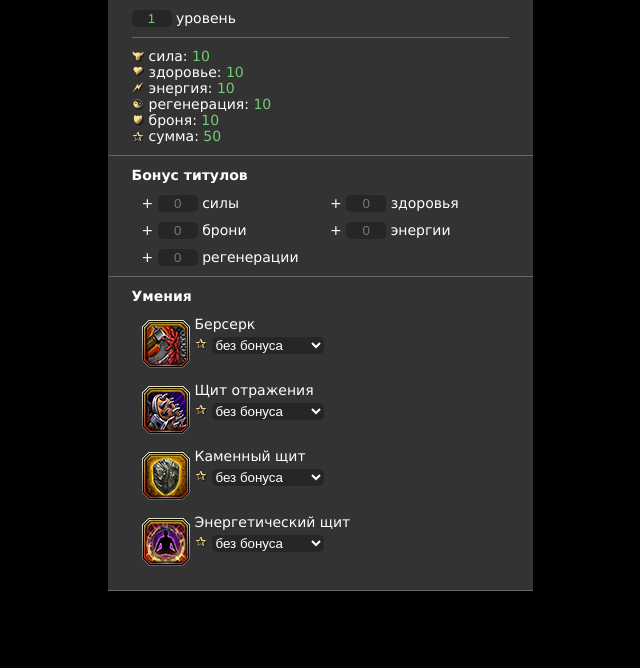
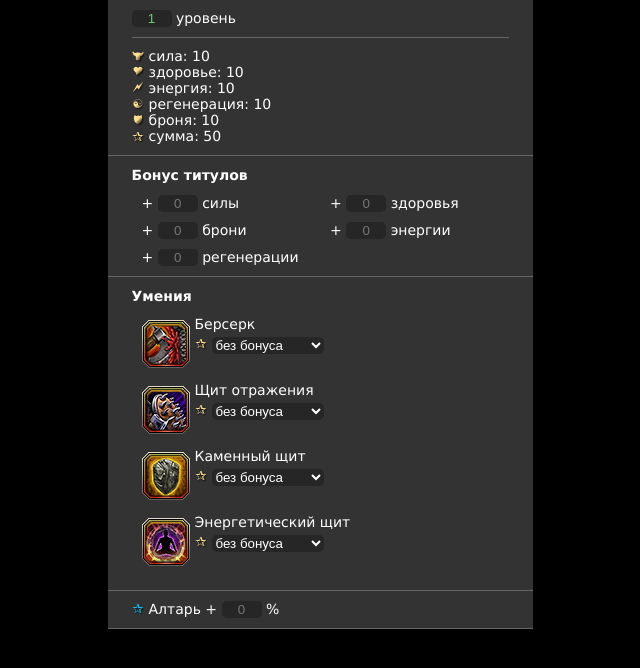
Before and after one commit to SleekHarpy/barbars-calc, a React (Create React App) app: page / in a window 1280 px wide. Shown: the top 668 px of the page, without its empty margins (320-960 px from the left). Built offline with nearby package versions, Linux system fonts and the light colour scheme; the HTML template or start-up script is replaced by a standard one.

Commit message:
adds altar

```diff
--- a/src/App.jsx
+++ b/src/App.jsx
@@ -5,6 +5,7 @@ import Container from "./components/container/Container";
 import TitleBonus from "./components/titleBonus/TitleBonus";
 import Abilities from "./components/abilities/Abilities";
 import appStore from "./store/appStore";
+import Altar from "./components/altar/altar";
 
 function App() {
     const store = appStore;
@@ -14,6 +15,7 @@ function App() {
             <HeroCharacteristics store={store} />
             <TitleBonus store={store} />
             <Abilities store={store} />
+            <Altar store={store} />
         </Container>
     );
 }
--- /dev/null
+++ b/src/components/altar/altar.jsx
@@ -0,0 +1,20 @@
+import styles from './altar.module.scss';
+import {observer} from "mobx-react-lite";
+
+function Altar({store}) {
+    const handleChangeAltar = (evt) => {
+      const value = Number(evt.target.value);
+
+      store.updateAltar(value);
+    }
+    return (
+        <section className={styles.altar}>
+            <label className={styles.label}>
+                Алтарь + <input className={styles.field} onChange={handleChangeAltar} type="number" placeholder="0" min="0"/> %
+            </label>
+
+        </section>
+    );
+}
+
+export default observer(Altar);
--- /dev/null
+++ b/src/components/altar/altar.module.scss
@@ -0,0 +1,20 @@
+@import "src/assets/styles/variables";
+@import "src/assets/styles/mixins";
+
+.altar {
+  @include divider;
+
+  padding: 10px 24px;
+}
+
+.label {
+  padding-left: 17px;
+
+  background-image: url("../../assets/images/quality/star-blue.png");
+  background-repeat: no-repeat;
+  background-position: center left;
+}
+
+.field {
+  @include field;
+}
--- a/src/components/heroCharacteristics/HeroCharacteristics.jsx
+++ b/src/components/heroCharacteristics/HeroCharacteristics.jsx
@@ -17,6 +17,7 @@ function HeroCharacteristics({store}) {
 
     const titleBonuses = store.titleBonuses;
     const abilities = store.abilities;
+    const altar = store.altar;
 
     useEffect(() => {
         const totalSum = strength + health + energy + regeneration + shield;
@@ -40,11 +41,13 @@ function HeroCharacteristics({store}) {
 
     const countSum = () => {
         const levelBonus = LEVEL_BONUS * level;
-        const sumStrength = levelBonus + titleBonuses.strength + abilities.strength;
-        const sumHealth = levelBonus + titleBonuses.health + abilities.health;
-        const sumEnergy = levelBonus + titleBonuses.energy + abilities.energy;
-        const sumRegeneration = levelBonus + titleBonuses.regeneration;
-        const sumShield = levelBonus + titleBonuses.shield + abilities.shield;
+        const sumAltar = (levelBonus / 100 * altar) + levelBonus;
+
+        const sumStrength = sumAltar + titleBonuses.strength + abilities.strength;
+        const sumHealth = sumAltar + titleBonuses.health + abilities.health;
+        const sumEnergy = sumAltar + titleBonuses.energy + abilities.energy;
+        const sumRegeneration = sumAltar + titleBonuses.regeneration;
+        const sumShield = sumAltar + titleBonuses.shield + abilities.shield;
 
         setStrength(sumStrength);
         setHealth(sumHealth);
@@ -68,22 +71,22 @@ function HeroCharacteristics({store}) {
             </div>
             <ul className={styles.list}>
                 <li className={`${styles.item} ${styles.itemStrength}`}>
-                    сила: <span className={styles.value}>{strength}</span>
+                    сила: <span className={altar > 0 ? styles.value : null}>{strength}</span>
                 </li>
                 <li className={`${styles.item} ${styles.itemHealth}`}>
-                    здоровье: <span className={styles.value}>{health}</span>
+                    здоровье: <span className={altar > 0 ? styles.value : null}>{health}</span>
                 </li>
                 <li className={`${styles.item} ${styles.itemEnergy}`}>
-                    энергия: <span className={styles.value}>{energy}</span>
+                    энергия: <span className={altar > 0 ? styles.value : null}>{energy}</span>
                 </li>
                 <li className={`${styles.item} ${styles.itemRegeneration}`}>
-                    регенерация: <span className={styles.value}>{regeneration}</span>
+                    регенерация: <span className={altar > 0 ? styles.value : null}>{regeneration}</span>
                 </li>
                 <li className={`${styles.item} ${styles.itemShield}`}>
-                    броня: <span className={styles.value}>{shield}</span>
+                    броня: <span className={altar > 0 ? styles.value : null}>{shield}</span>
                 </li>
                 <li className={styles.item}>
-                    сумма: <span className={styles.value}>{totalSum}</span>
+                    сумма: <span className={altar > 0 ? styles.value : null}>{totalSum}</span>
                 </li>
             </ul>
         </section>
--- a/src/store/appStore.js
+++ b/src/store/appStore.js
@@ -10,14 +10,17 @@ const initialState = {
 
 class AppStore{
     titleBonuses = {...initialState};
-    abilities = {...initialState}
+    abilities = {...initialState};
+    altar = 0;
 
     constructor() {
         makeObservable(this, {
             titleBonuses: observable,
             abilities: observable,
+            altar: observable,
             updateBonuses: action,
             updateAbilities: action,
+            updateAltar: action,
         });
     };
 
@@ -28,6 +31,10 @@ class AppStore{
     updateAbilities(name, value) {
         this.abilities[name] = value;
     };
+
+    updateAltar(value) {
+        this.altar = value;
+    };
 }
 
 const appStore = new AppStore();
```
Also changed, not shown: src/assets/images/quality/star-blue.png (added).
